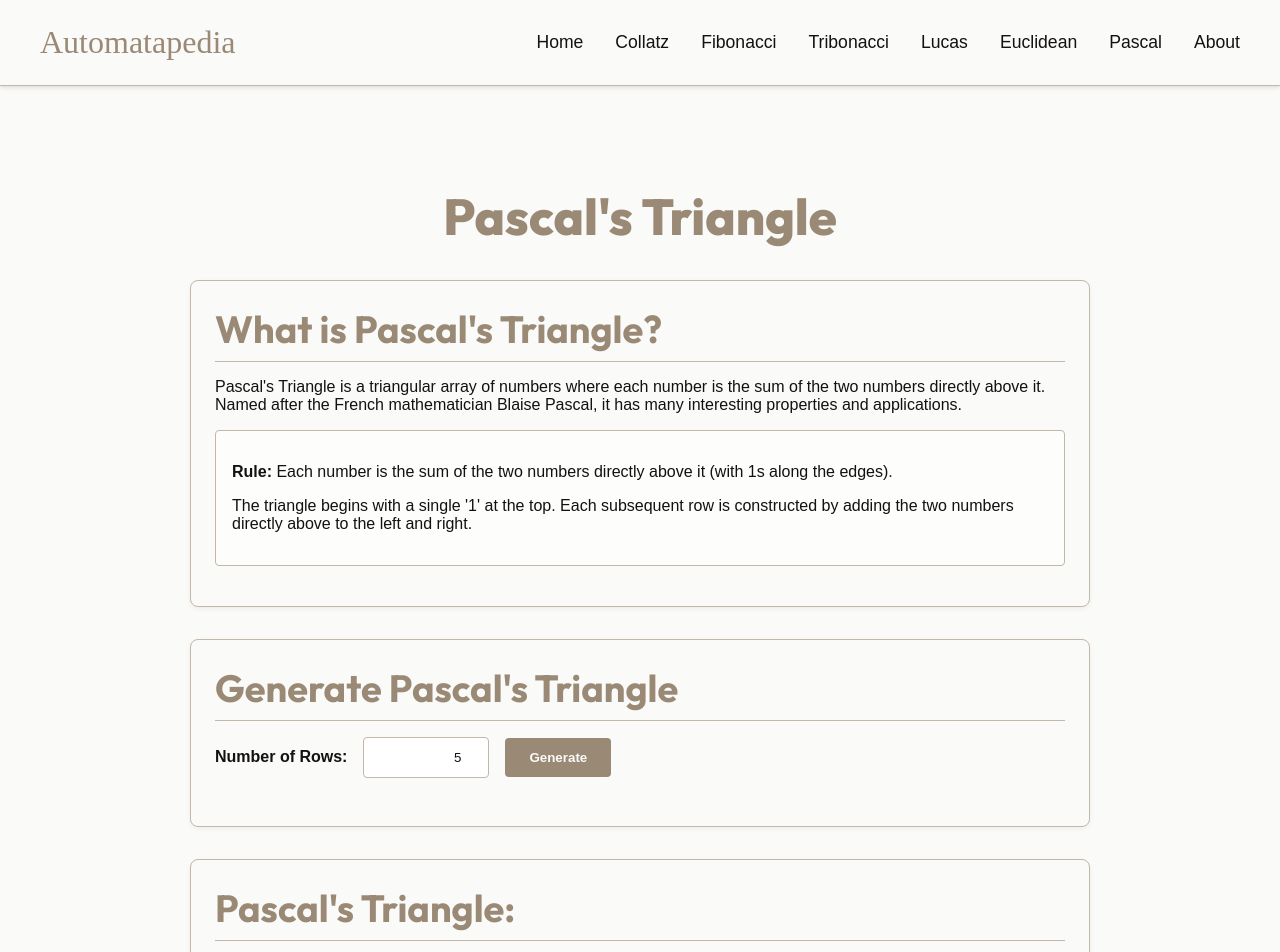
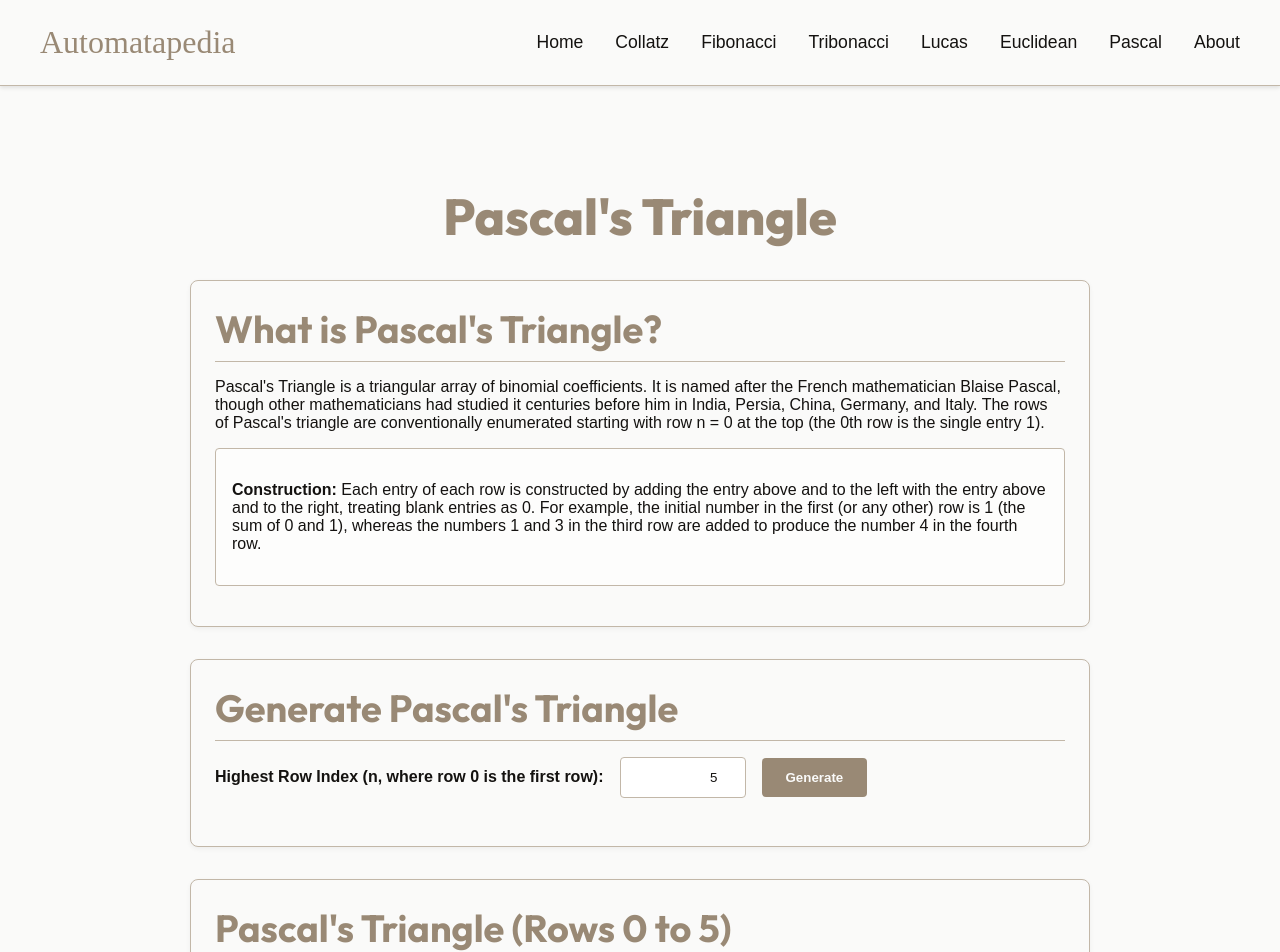
Before and after one commit to adiluexe/automatapedia, a React (Vite) app in the folder automatapedia/: page /pascal in a window 1280 px wide. Shown: the top 952 px of the page. Built offline with nearby package versions, Linux system fonts and the light colour scheme; a web font is replaced by a local one.

Commit message:
feat(pascal): improve input validation and enhance descriptions
Updated input validation to allow non-negative row indices and clarified
descriptions in the Pascal's Triangle generator and UI for better user
understanding.

```diff
--- a/automatapedia/src/pages/PascalPage.tsx
+++ b/automatapedia/src/pages/PascalPage.tsx
@@ -3,16 +3,16 @@ import { generatePascalsTriangle } from "../sequences/pascal";
 import "./SequencePage.css"; // Common styles
 
 const PascalPage: React.FC = () => {
-  const [numRows, setNumRows] = useState<number>(5);
+  const [numRows, setNumRows] = useState<number>(5); // Represents the highest row index (0-indexed) to display
   const [triangle, setTriangle] = useState<number[][]>(
-    generatePascalsTriangle(5) // Initialize with default
+    generatePascalsTriangle(5) // Initialize with default (generates rows 0 through 5)
   );
   const [showTriangle, setShowTriangle] = useState<boolean>(true); // Show by default
   const [error, setError] = useState<string>("");
 
   const handleGenerateTriangle = () => {
-    if (numRows <= 0) {
-      setError("Please enter a positive number of rows.");
+    if (numRows < 0) {
+      setError("Please enter a non-negative number for the highest row index.");
       setTriangle([]);
       setShowTriangle(false);
       return;
@@ -25,7 +25,7 @@ const PascalPage: React.FC = () => {
       return;
     }
     setError("");
-    setTriangle(generatePascalsTriangle(numRows));
+    setTriangle(generatePascalsTriangle(numRows)); // numRows is directly the highestRowIndex
     setShowTriangle(true);
   };
 
@@ -44,20 +44,21 @@ const PascalPage: React.FC = () => {
       <section className="sequence-intro-section card">
         <h2>What is Pascal's Triangle?</h2>
         <p>
-          Pascal's Triangle is a triangular array of numbers where each number
-          is the sum of the two numbers directly above it. Named after the
-          French mathematician Blaise Pascal, it has many interesting properties
-          and applications.
+          Pascal's Triangle is a triangular array of binomial coefficients. It
+          is named after the French mathematician Blaise Pascal, though other
+          mathematicians had studied it centuries before him in India, Persia,
+          China, Germany, and Italy. The rows of Pascal's triangle are
+          conventionally enumerated starting with row n = 0 at the top (the 0th
+          row is the single entry 1).
         </p>
         <div className="algorithm-rules">
           <p>
-            <strong>Rule:</strong> Each number is the sum of the two numbers
-            directly above it (with 1s along the edges).
-          </p>
-          <p>
-            The triangle begins with a single '1' at the top. Each subsequent
-            row is constructed by adding the two numbers directly above to the
-            left and right.
+            <strong>Construction:</strong> Each entry of each row is constructed
+            by adding the entry above and to the left with the entry above and
+            to the right, treating blank entries as 0. For example, the initial
+            number in the first (or any other) row is 1 (the sum of 0 and 1),
+            whereas the numbers 1 and 3 in the third row are added to produce
+            the number 4 in the fourth row.
           </p>
         </div>
       </section>
@@ -65,14 +66,16 @@ const PascalPage: React.FC = () => {
       <section className="sequence-generator-section card">
         <h2>Generate Pascal's Triangle</h2>
         <div className="input-group">
-          <label htmlFor="numRows">Number of Rows:</label>
+          <label htmlFor="numRows">
+            Highest Row Index (n, where row 0 is the first row):
+          </label>
           <input
             type="number"
             id="numRows"
-            value={numRows === 0 ? "" : numRows}
+            value={numRows}
             onChange={handleNumRowsChange}
-            min="1"
-            max="20" // Corresponds to error message
+            min="0"
+            max="20"
           />
           <button onClick={handleGenerateTriangle} className="generate-button">
             Generate
@@ -83,7 +86,7 @@ const PascalPage: React.FC = () => {
 
       {showTriangle && triangle.length > 0 && (
         <section className="results card">
-          <h2>Pascal's Triangle:</h2>
+          <h2>Pascal's Triangle (Rows 0 to {numRows})</h2>
           <div className="visualization-placeholder pascal-triangle-visualization">
             {triangle.map((row, rowIndex) => (
               <div key={rowIndex} className="pascal-row">
@@ -108,9 +111,9 @@ const PascalPage: React.FC = () => {
             <sup>2</sup> = 1a<sup>2</sup> + 2ab + 1b<sup>2</sup>.
           </li>
           <li>
-            <strong>Sum of Rows:</strong> The sum of the numbers in any row is
-            equal to 2<sup>n</sup>, where n is the row number (starting from
-            n=0).
+            <strong>Sum of Rows:</strong> The sum of the numbers in any row n is
+            equal to 2<sup>n</sup> (e.g., for row n=0, sum is 2<sup>0</sup>=1;
+            for row n=1, sum is 1+1=2<sup>1</sup>=2).
           </li>
           <li>
             <strong>Symmetry:</strong> The triangle is symmetrical along its
--- a/automatapedia/src/sequences/pascal.ts
+++ b/automatapedia/src/sequences/pascal.ts
@@ -1,23 +1,24 @@
-export const generatePascalsTriangle = (rows: number): number[][] => {
-  if (rows <= 0) {
-    return [];
-  }
-  if (rows === 1) {
-    return [[1]];
+export const generatePascalsTriangle = (
+  highestRowIndex: number
+): number[][] => {
+  if (highestRowIndex < 0) {
+    return []; // No rows if index is negative
   }
 
-  const triangle: number[][] = [[1]];
-
-  for (let i = 1; i < rows; i++) {
-    const prevRow = triangle[i - 1];
-    const currentRow: number[] = [1]; // First element is always 1
-
-    for (let j = 1; j < i; j++) {
-      currentRow.push(prevRow[j - 1] + prevRow[j]);
+  const triangle: number[][] = [];
+  for (let i = 0; i <= highestRowIndex; i++) {
+    // Loop from row 0 up to and including highestRowIndex
+    const row: number[] = [];
+    for (let j = 0; j <= i; j++) {
+      if (j === 0 || j === i) {
+        row.push(1);
+      } else {
+        // Accessing triangle[i-1] which is the previous row
+        // This is safe because for i > 0, triangle[i-1] will exist
+        row.push(triangle[i - 1][j - 1] + triangle[i - 1][j]);
+      }
     }
-
-    currentRow.push(1); // Last element is always 1
-    triangle.push(currentRow);
+    triangle.push(row);
   }
 
   return triangle;
```
